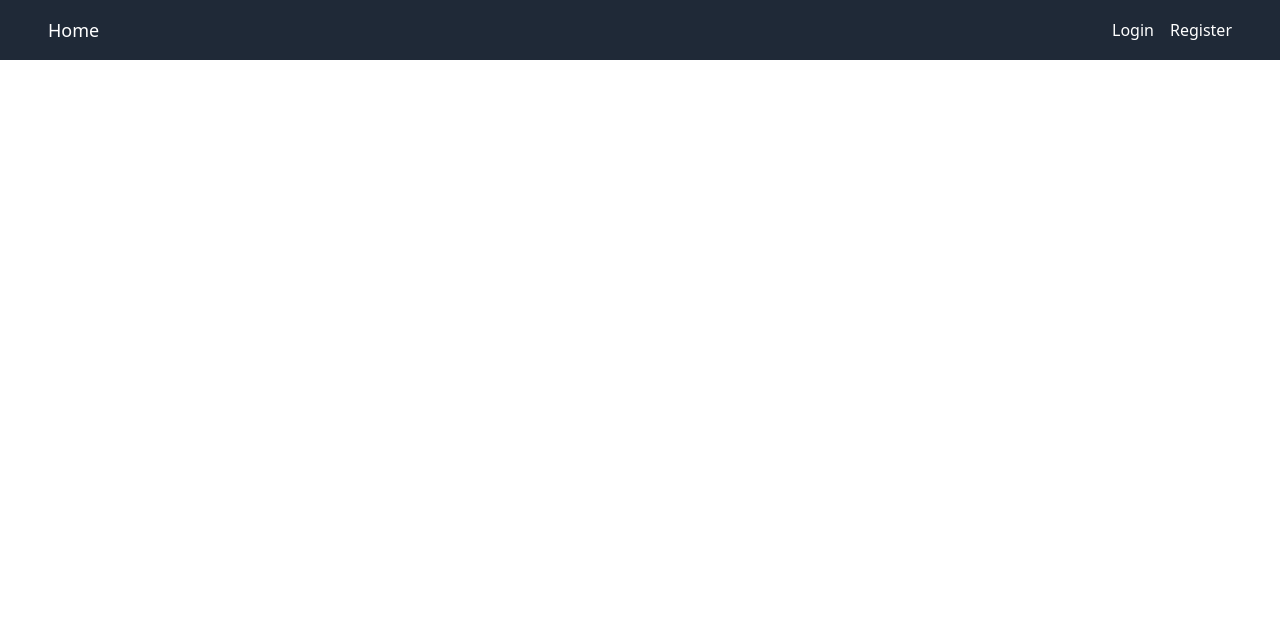
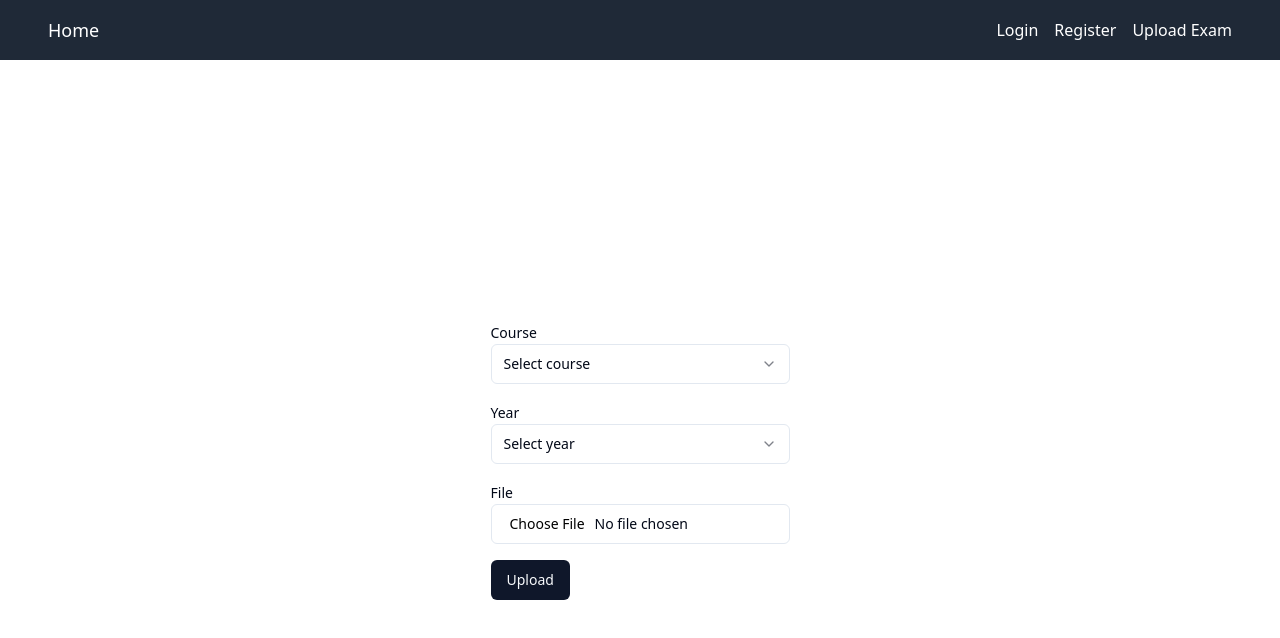
Before and after one commit to GPT-Engineer-App/exam-upload-system, a React (Vite) app: page /upload-exam in a window 1280 px wide. Before the commit this address had no page. Shown: the top 638 px of the page. Built offline with nearby package versions, Linux system fonts and the light colour scheme.

Commit message:
Implemented course and year selection page with file upload functionality.

```diff
--- a/src/App.jsx
+++ b/src/App.jsx
@@ -3,6 +3,7 @@ import Index from "./pages/Index.jsx";
 import Login from "./pages/Login.jsx";
 import Register from "./pages/Register.jsx";
 import Navbar from "./components/Navbar.jsx";
+import UploadExam from "./pages/UploadExam.jsx";
 
 function App() {
   return (
@@ -12,6 +13,7 @@ function App() {
         <Route exact path="/" element={<Index />} />
       <Route exact path="/login" element={<Login />} />
         <Route exact path="/register" element={<Register />} />
+      <Route exact path="/upload-exam" element={<UploadExam />} />
       </Routes>
     </Router>
   );
--- a/src/components/Navbar.jsx
+++ b/src/components/Navbar.jsx
@@ -9,6 +9,7 @@ const Navbar = () => {
         <div className="space-x-4">
           <Link to="/login" className="text-white">Login</Link>
           <Link to="/register" className="text-white">Register</Link>
+          <Link to="/upload-exam" className="text-white">Upload Exam</Link>
         </div>
       </div>
     </nav>
--- /dev/null
+++ b/src/pages/UploadExam.jsx
@@ -0,0 +1,79 @@
+import React from "react";
+import { useForm } from "react-hook-form";
+import { zodResolver } from "@hookform/resolvers/zod";
+import { z } from "zod";
+import { Button } from "@/components/ui/button";
+import { Input } from "@/components/ui/input";
+import { Label } from "@/components/ui/label";
+import { Select, SelectContent, SelectItem, SelectTrigger, SelectValue } from "@/components/ui/select";
+import { useNavigate } from "react-router-dom";
+
+const schema = z.object({
+  course: z.string().nonempty("Course is required"),
+  year: z.string().nonempty("Year is required"),
+  file: z
+    .instanceof(FileList)
+    .refine((files) => files.length > 0, "File is required")
+    .refine((files) => files[0]?.size <= 5 * 1024 * 1024, "Max file size is 5MB"),
+});
+
+const UploadExam = () => {
+  const {
+    register,
+    handleSubmit,
+    formState: { errors },
+  } = useForm({
+    resolver: zodResolver(schema),
+  });
+
+  const navigate = useNavigate();
+
+  const onSubmit = (data) => {
+    console.log(data);
+    // Handle file upload logic here
+    navigate("/");
+  };
+
+  return (
+    <div className="flex items-center justify-center h-screen">
+      <form onSubmit={handleSubmit(onSubmit)} className="space-y-4">
+        <div>
+          <Label htmlFor="course">Course</Label>
+          <Select {...register("course")}>
+            <SelectTrigger className="w-full">
+              <SelectValue placeholder="Select course" />
+            </SelectTrigger>
+            <SelectContent>
+              <SelectItem value="course1">Course 1</SelectItem>
+              <SelectItem value="course2">Course 2</SelectItem>
+              <SelectItem value="course3">Course 3</SelectItem>
+            </SelectContent>
+          </Select>
+          {errors.course && <p className="text-red-500">{errors.course.message}</p>}
+        </div>
+        <div>
+          <Label htmlFor="year">Year</Label>
+          <Select {...register("year")}>
+            <SelectTrigger className="w-full">
+              <SelectValue placeholder="Select year" />
+            </SelectTrigger>
+            <SelectContent>
+              <SelectItem value="2023">2023</SelectItem>
+              <SelectItem value="2022">2022</SelectItem>
+              <SelectItem value="2021">2021</SelectItem>
+            </SelectContent>
+          </Select>
+          {errors.year && <p className="text-red-500">{errors.year.message}</p>}
+        </div>
+        <div>
+          <Label htmlFor="file">File</Label>
+          <Input id="file" type="file" {...register("file")} />
+          {errors.file && <p className="text-red-500">{errors.file.message}</p>}
+        </div>
+        <Button type="submit">Upload</Button>
+      </form>
+    </div>
+  );
+};
+
+export default UploadExam;
```
